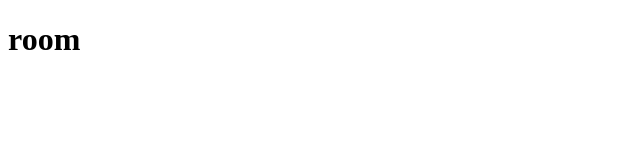
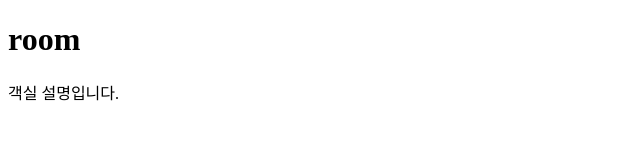
Before and after one commit to beenbin92/test3, a plain HTML site: page room.html in a window 1280 px wide. Shown: the whole page, without its empty margins (0-640 px from the left). Drawn offline with Linux system fonts and the light colour scheme.

Commit message:
Update room.html

```diff
--- a/room.html
+++ b/room.html
@@ -8,5 +8,6 @@
 </head>
 <body>
     <h1>room</h1>
+    <div>객실 설명입니다.</div>
 </body>
 </html>
```
